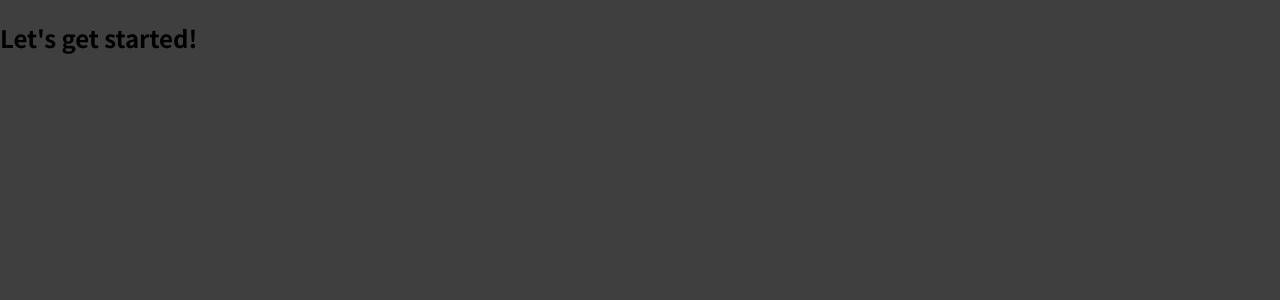
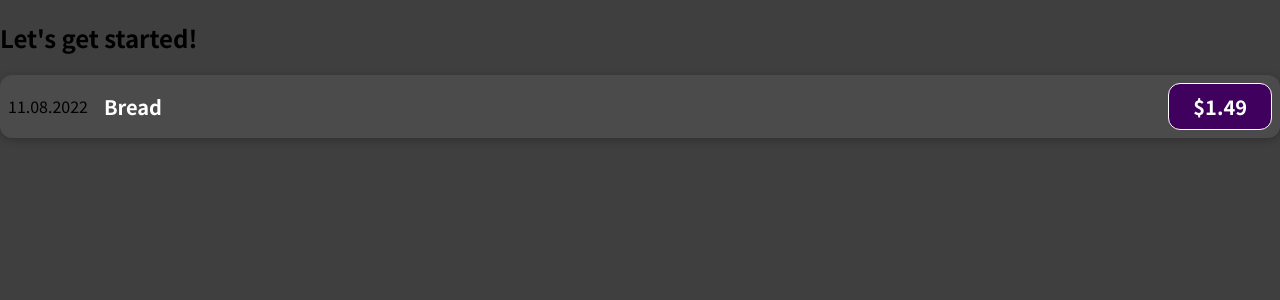
Before and after one commit to zakharovdm/cost-tracker, a JavaScript app: page / in a window 1280 px wide. Shown: the top 300 px of the page. Built offline with nearby package versions, Linux system fonts and the light colour scheme.

Commit message:
feat: add expense-item component

```diff
--- a/src/App.js
+++ b/src/App.js
@@ -1,7 +1,10 @@
+import ExpenceItem from './components/ExpenseItem';
+
 function App() {
   return (
     <div>
       <h2>Let's get started!</h2>
+      <ExpenceItem></ExpenceItem>
     </div>
   );
 }
--- /dev/null
+++ b/src/components/ExpenseItem.css
@@ -0,0 +1,56 @@
+.expense-item {
+  display: flex;
+  justify-content: space-between;
+  align-items: center;
+  box-shadow: 0 2px 8px rgba(0, 0, 0, 0.25);
+  padding: 0.5rem;
+  margin: 1rem 0;
+  border-radius: 12px;
+  background-color: #4b4b4b;
+}
+
+.expense-item__description {
+  display: flex;
+  flex-direction: column;
+  gap: 1rem;
+  align-items: flex-end;
+  flex-flow: column-reverse;
+  justify-content: flex-start;
+  flex: 1;
+}
+
+.expense-item h2 {
+  color: #3a3a3a;
+  font-size: 1rem;
+  flex: 1;
+  margin: 0 1rem;
+  color: white;
+}
+
+.expense-item__price {
+  font-size: 1rem;
+  font-weight: bold;
+  color: white;
+  background-color: #40005d;
+  border: 1px solid white;
+  padding: 0.5rem;
+  border-radius: 12px;
+}
+
+@media (min-width: 580px) {
+  .expense-item__description {
+    flex-direction: row;
+    align-items: center;
+    justify-content: flex-start;
+    flex: 1;
+  }
+
+  .expense-item__description h2 {
+    font-size: 1.25rem;
+  }
+
+  .expense-item__price {
+    font-size: 1.25rem;
+    padding: 0.5rem 1.5rem;
+  }
+}
--- /dev/null
+++ b/src/components/ExpenseItem.js
@@ -0,0 +1,15 @@
+import './ExpenseItem.css';
+
+function ExpenceItem () {
+  return (
+    <div className='expense-item'>
+      <div>11.08.2022</div>
+        <div className='expense-item__description'>
+          <h2>Bread</h2>
+          <div className='expense-item__price'>$1.49</div>
+        </div>
+    </div>
+  )
+}
+
+export default ExpenceItem;
```
Also changed, not shown: 1 other file (tests, documents, lock files or other folders).
